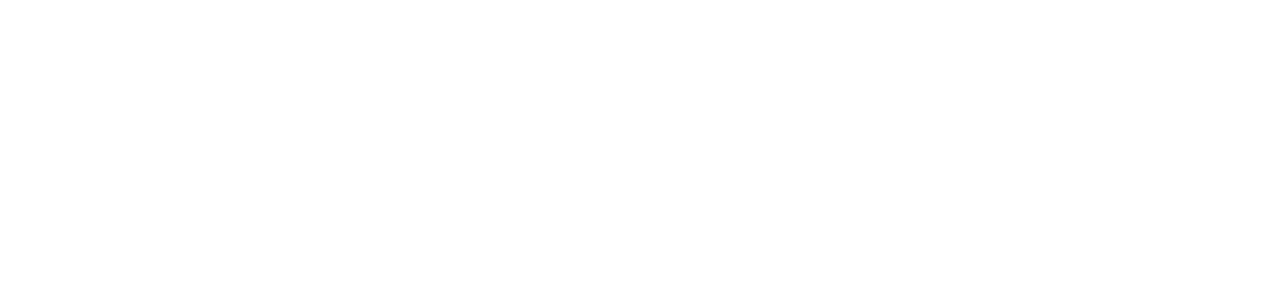
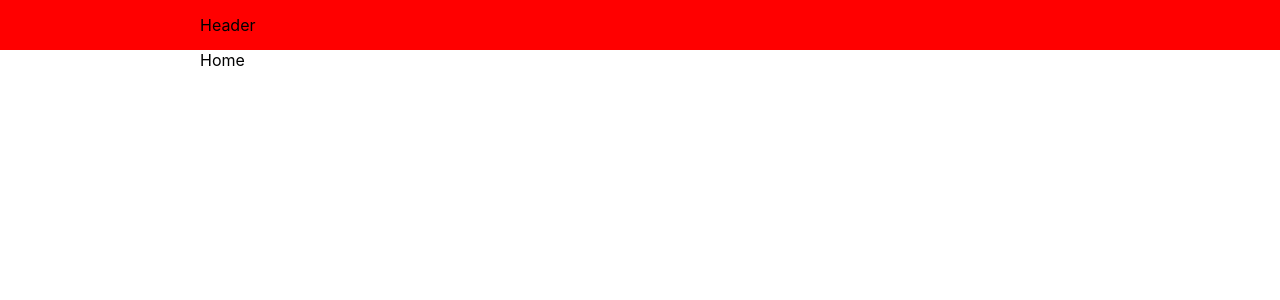
Before and after one commit to shanth1/quote-book, a React (Create React App) app in the folder client/: page / in a window 1280 px wide. Shown: the top 300 px of the page. Built offline with nearby package versions, Linux system fonts and the light colour scheme.

Commit message:
refactor and layout

```diff
--- a/client/src/App.js
+++ /dev/null
@@ -1,5 +0,0 @@
-function App() {
-    return <div className="App"></div>;
-}
-
-export default App;
--- /dev/null
+++ b/client/src/app/App.jsx
@@ -0,0 +1,15 @@
+import { Home } from "../pages/Home/Home";
+import { Layout } from "../shared/Layout/Layout";
+import { Header } from "../widgets/Header/Header";
+
+function App() {
+    return (
+        <div>
+            <Layout header={<Header />}>
+                <Home />
+            </Layout>
+        </div>
+    );
+}
+
+export default App;
--- a/client/src/index.js
+++ b/client/src/index.js
@@ -1,7 +1,7 @@
 import React from "react";
 import ReactDOM from "react-dom/client";
 import "./index.scss";
-import App from "./App";
+import App from "./app/App";
 import reportWebVitals from "./reportWebVitals";
 import { ApolloProvider, ApolloClient, InMemoryCache } from "@apollo/client";
 
--- /dev/null
+++ b/client/src/pages/Home/Home.jsx
@@ -0,0 +1,5 @@
+import styles from "./styles.module.scss";
+
+export const Home = () => {
+    return <div className={styles.home}>Home</div>;
+};
--- /dev/null
+++ b/client/src/pages/Home/styles.module.scss
@@ -0,0 +1,5 @@
+.home{
+    width: 100%;
+    height: 300px;
+    // background-color: blue;
+}
--- /dev/null
+++ b/client/src/shared/Layout/Layout.jsx
@@ -0,0 +1,15 @@
+import { classNames } from "../../utils/classNames";
+import styles from "./styles.module.scss";
+
+export const Layout = ({ header, children }) => {
+    return (
+        <div>
+            <div className={classNames(styles.layout, styles.header)}>
+                {header}
+            </div>
+            <div className={classNames(styles.layout, styles.body)}>
+                {children}
+            </div>
+        </div>
+    );
+};
--- /dev/null
+++ b/client/src/shared/Layout/styles.module.scss
@@ -0,0 +1,18 @@
+$offset: 50px;
+
+.layout {
+    padding: 0 200px 0 200px;
+    box-sizing: border-box;
+}
+
+.header {
+    position: fixed;
+    top: 0;
+    width: 100%;
+    height: $offset;
+    background-color: red;
+}
+
+.body {
+    margin-top: $offset;
+}
--- /dev/null
+++ b/client/src/utils/classNames.js
@@ -0,0 +1,3 @@
+export const classNames = (...classes) => {
+    return classes.join(" ");
+};
--- /dev/null
+++ b/client/src/widgets/Header/Header.jsx
@@ -0,0 +1,5 @@
+import styles from "./styles.module.scss";
+
+export const Header = () => {
+    return <div className={styles.header}>Header</div>;
+};
--- /dev/null
+++ b/client/src/widgets/Header/styles.module.scss
@@ -0,0 +1,5 @@
+.header {
+    display: flex;
+    align-items: center;
+    height: 100%;
+}
```
Also changed, not shown: 1 other file (tests, documents, lock files or other folders).
